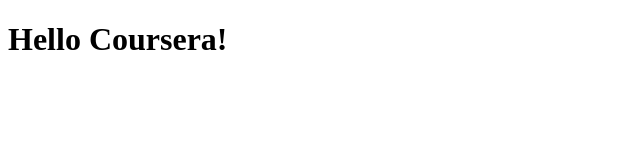
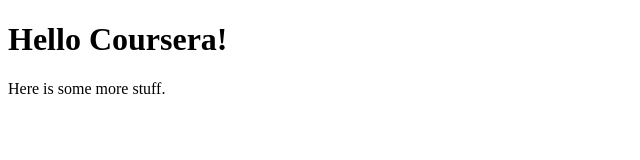
Before and after one commit to ewilkinson94/coursera-test, a plain HTML site: page site/index.html in a window 1280 px wide. Shown: the whole page, without its empty margins (0-640 px from the left). Drawn offline with Linux system fonts and the light colour scheme.

Commit message:
more stuff

```diff
--- a/site/index.html
+++ b/site/index.html
@@ -5,5 +5,6 @@
 </head>
 <body>
 <h1>Hello Coursera!</h1>
+Here is some more stuff.
 </body>
 </html>
```
